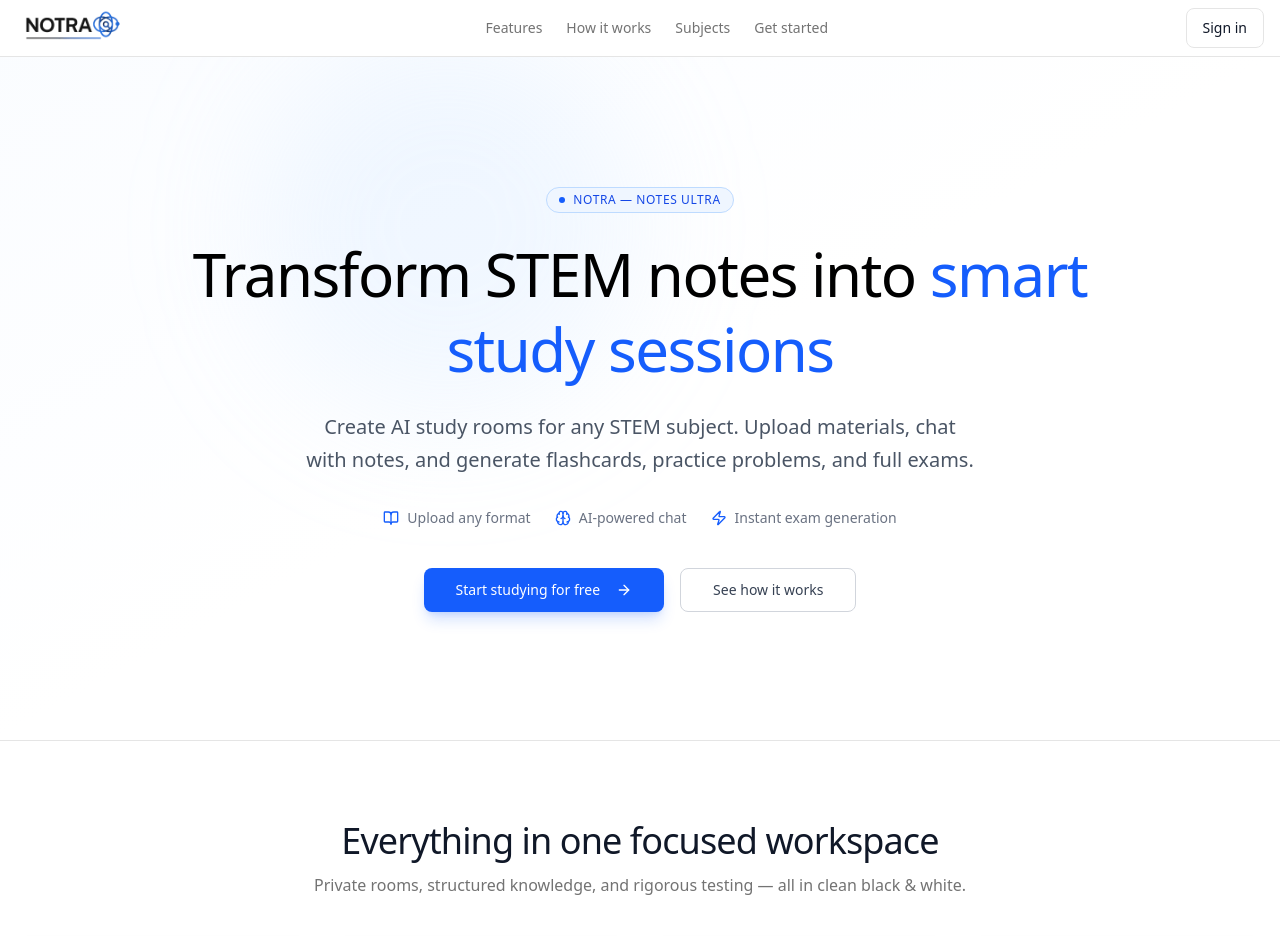
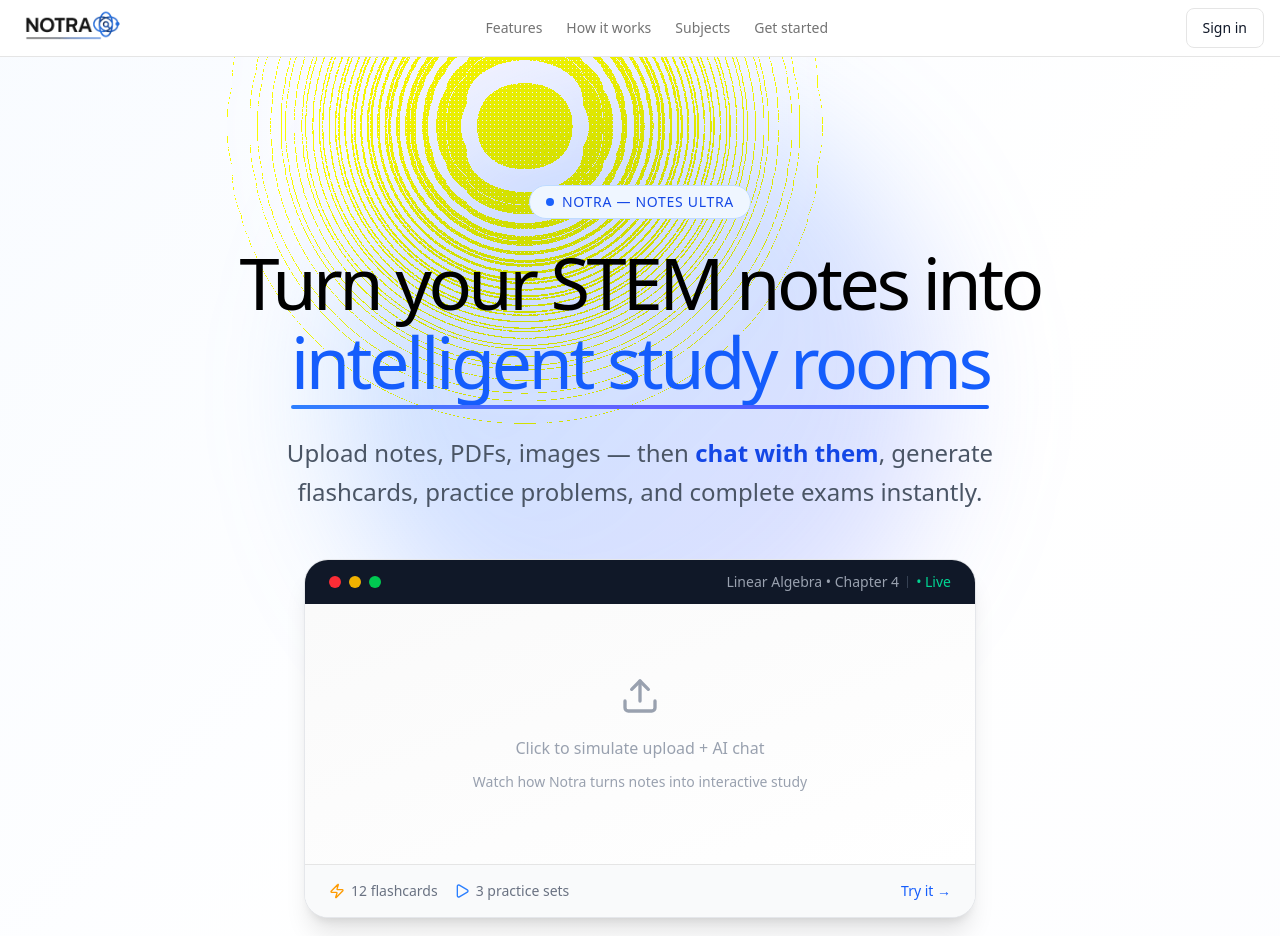
Before and after one commit to parththirwani/Notra, a Next.js app: page / in a window 1280 px wide. Shown: the top 936 px of the page. Built offline with nearby package versions, Linux system fonts and the light colour scheme; no server answers.

Commit message:
Enhance Hero component with mouse tracking and demo features

```diff
--- a/src/components/landing/Hero.tsx
+++ b/src/components/landing/Hero.tsx
@@ -1,8 +1,7 @@
 "use client";
-
 import { Button } from "@/components/ui/button";
 import { useEffect, useRef, useState } from "react";
-import { ArrowRight, BookOpen, Brain, Zap } from "lucide-react";
+import { ArrowRight, BookOpen, Brain, Zap, Upload, Play } from "lucide-react";
 import { SignInModal } from "@/components/auth/signinModal";
 import { useSession } from "next-auth/react";
 import { useRouter } from "next/navigation";
@@ -10,115 +9,231 @@ import { useRouter } from "next/navigation";
 const Hero = () => {
   const ref = useRef<HTMLDivElement>(null);
   const [showSignInModal, setShowSignInModal] = useState(false);
+  const [mousePosition, setMousePosition] = useState({ x: 50, y: 25 });
+  const [isHoveringDemo, setIsHoveringDemo] = useState(false);
   const { status } = useSession();
   const router = useRouter();
 
+  // Enhanced mouse tracking with smoothing
   useEffect(() => {
     const el = ref.current;
     if (!el) return;
 
+    let rafId: number;
+    let targetX = 50;
+    let targetY = 25;
+    let currentX = 50;
+    let currentY = 25;
+
     const onMove = (e: MouseEvent) => {
       const rect = el.getBoundingClientRect();
-      const x = e.clientX - rect.left;
-      const y = e.clientY - rect.top;
-      el.style.setProperty("--cursor-x", `${x}px`);
-      el.style.setProperty("--cursor-y", `${y}px`);
+      targetX = ((e.clientX - rect.left) / rect.width) * 100;
+      targetY = ((e.clientY - rect.top) / rect.height) * 100;
+    };
+
+    const animate = () => {
+      currentX += (targetX - currentX) * 0.08;
+      currentY += (targetY - currentY) * 0.08;
+
+      el.style.setProperty("--cursor-x", `${currentX}%`);
+      el.style.setProperty("--cursor-y", `${currentY}%`);
+
+      rafId = requestAnimationFrame(animate);
     };
 
     el.addEventListener("mousemove", onMove);
-    return () => el.removeEventListener("mousemove", onMove);
+    animate();
+
+    return () => {
+      el.removeEventListener("mousemove", onMove);
+      cancelAnimationFrame(rafId);
+    };
   }, []);
 
   const handleStartStudying = () => {
     if (status === "authenticated") {
-      // User is already logged in, redirect to chat
       router.push("/chat");
     } else {
-      // User not logged in, show sign in modal
       setShowSignInModal(true);
     }
+  };
+
+  // Fake demo interaction
+  const handleDemoClick = () => {
+    setIsHoveringDemo(true);
+    setTimeout(() => setIsHoveringDemo(false), 2500);
   };
 
   return (
     <>
       <section
         ref={ref}
-        className="relative overflow-hidden border-b bg-white"
+        className="relative overflow-hidden border-b bg-white min-h-[90vh] flex items-center"
       >
-        {/* Subtle blue glow background */}
+        {/* Dynamic background glows */}
         <div className="absolute inset-0 pointer-events-none">
-          <div className="absolute inset-0 bg-gradient-to-br from-blue-50/30 via-transparent to-transparent" />
+          <div className="absolute inset-0 bg-gradient-to-br from-blue-50/40 via-transparent to-indigo-50/20" />
+
+          {/* Main cursor-following glow */}
           <div
-            className="absolute top-1/4 left-1/2 transform -translate-x-1/2 w-96 h-96 bg-blue-200/20 rounded-full blur-3xl"
+            className="absolute w-[600px] h-[600px] bg-gradient-to-br from-blue-400/30 to-indigo-500/20 rounded-full blur-3xl -translate-x-1/2 -translate-y-1/2 transition-all duration-300"
             style={{
               left: 'var(--cursor-x, 50%)',
-              top: 'var(--cursor-y, 25%)',
-              transform: 'translate(-50%, -50%)',
-              transition: 'all 0.3s ease-out'
+              top: 'var(--cursor-y, 35%)',
+            }}
+          />
+
+          {/* Secondary accent glow */}
+          <div
+            className="absolute w-96 h-96 bg-violet-300/20 rounded-full blur-3xl -translate-x-1/2 -translate-y-1/2"
+            style={{
+              left: 'var(--cursor-x, 50%)',
+              top: 'var(--cursor-y, 35%)',
+              transform: 'translate(-30%, -70%)',
+              opacity: 0.6,
             }}
           />
         </div>
 
-        <div className="container relative mx-auto px-4 py-24 md:py-28 lg:py-32">
-          <div className="mx-auto max-w-4xl text-center">
+        <div className="container relative mx-auto px-4 py-20 md:py-28 lg:py-32">
+          <div className="mx-auto max-w-5xl text-center">
             {/* Badge */}
-            <div className="inline-flex items-center gap-2 rounded-full border border-blue-200 bg-blue-50 px-3 py-1 text-xs font-medium text-blue-700 tracking-wider uppercase">
-              <div className="h-1.5 w-1.5 rounded-full bg-blue-600" />
+            <div className="inline-flex items-center gap-2 rounded-full border border-blue-200 bg-blue-50 px-4 py-1.5 text-sm font-medium text-blue-700 tracking-wider uppercase mb-6">
+              <div className="h-2 w-2 rounded-full bg-blue-600 animate-pulse" />
               Notra — Notes Ultra
             </div>
 
-            {/* Main heading - one line */}
-            <h1 className="mt-6 font-display text-4xl leading-tight tracking-tight text-black md:text-5xl lg:text-6xl">
-              Transform STEM notes into <span className="relative"><span className="text-blue-600">smart study sessions</span><div className="absolute -bottom-1 left-0 right-0 h-0.5 bg-gradient-to-r from-blue-400 to-blue-600 opacity-60" /></span>
+            {/* Main heading */}
+            <h1 className="font-display text-5xl md:text-6xl lg:text-7xl leading-[1.1] tracking-tighter text-black">
+              Turn your STEM notes into{" "}
+              <span className="relative inline-block text-blue-600">
+                intelligent study rooms
+                <div className="absolute -bottom-2 left-0 right-0 h-1 bg-gradient-to-r from-blue-500 via-indigo-500 to-blue-600 rounded" />
+              </span>
             </h1>
 
-            {/* Subtitle - two lines */}
-            <p className="mt-6 text-lg text-gray-600 md:text-xl max-w-2xl mx-auto leading-relaxed">
-              Create AI study rooms for any STEM subject. Upload materials, chat with notes, and generate flashcards, practice problems, and full exams.
+            {/* Subtitle with typing-like highlight */}
+            <p className="mt-8 text-xl md:text-2xl text-gray-600 max-w-3xl mx-auto leading-relaxed">
+              Upload notes, PDFs, images — then <span className="font-semibold text-blue-700">chat with them</span>, generate flashcards, practice problems, and complete exams instantly.
             </p>
 
+            {/* Interactive Demo Preview */}
+            <div
+              onClick={handleDemoClick}
+              onMouseEnter={() => setIsHoveringDemo(true)}
+              onMouseLeave={() => setIsHoveringDemo(false)}
+              className="mt-12 mx-auto max-w-2xl group relative cursor-pointer"
+            >
+              <div className="bg-white border border-gray-200 rounded-3xl shadow-xl overflow-hidden relative">
+                {/* Demo header */}
+                <div className="bg-gray-900 text-white px-6 py-3 flex items-center justify-between text-sm">
+                  <div className="flex items-center gap-2">
+                    <div className="w-3 h-3 rounded-full bg-red-500" />
+                    <div className="w-3 h-3 rounded-full bg-yellow-500" />
+                    <div className="w-3 h-3 rounded-full bg-green-500" />
+                  </div>
+                  <div className="flex items-center gap-2 text-gray-400">
+                    <span>Linear Algebra • Chapter 4</span>
+                    <div className="w-px h-3 bg-gray-700" />
+                    <span className="text-emerald-400">• Live</span>
+                  </div>
+                </div>
+
+                {/* Demo content area */}
+                <div className="p-8 bg-gradient-to-br from-zinc-50 to-white min-h-[260px] flex flex-col items-center justify-center relative overflow-hidden">
+                  {isHoveringDemo ? (
+                    <div className="text-center space-y-4 animate-in fade-in">
+                      <div className="mx-auto w-16 h-16 rounded-2xl bg-gradient-to-br from-blue-500 to-indigo-600 flex items-center justify-center">
+                        <Brain className="w-8 h-8 text-white" />
+                      </div>
+                      <div>
+                        <p className="font-medium text-lg">AI Study Assistant</p>
+                        <p className="text-sm text-gray-500">“Explain eigenvalues with an example”</p>
+                      </div>
+                      <div className="text-xs bg-white px-4 py-2 rounded-xl border text-left max-w-xs mx-auto">
+                        Eigenvalues represent scaling factors...
+                        <span className="text-blue-600 font-medium">Let me show you a visual.</span>
+                      </div>
+                    </div>
+                  ) : (
+                    <>
+                      <div className="flex flex-col items-center gap-3 text-gray-400">
+                        <Upload className="w-10 h-10 mb-2 transition-transform group-hover:scale-110" />
+                        <p className="font-medium">Click to simulate upload + AI chat</p>
+                        <p className="text-sm">Watch how Notra turns notes into interactive study</p>
+                      </div>
+                    </>
+                  )}
+                </div>
+
+                {/* Demo footer */}
+                <div className="border-t px-6 py-4 flex items-center justify-between text-sm text-gray-500 bg-gray-50">
+                  <div className="flex items-center gap-4">
+                    <div className="flex items-center gap-1.5">
+                      <Zap className="w-4 h-4 text-amber-500" /> 12 flashcards
+                    </div>
+                    <div className="flex items-center gap-1.5">
+                      <Play className="w-4 h-4 text-blue-500" /> 3 practice sets
+                    </div>
+                  </div>
+                  <span className="text-blue-600 font-medium group-hover:underline">Try it →</span>
+                </div>
+              </div>
+
+              {/* Hover glow ring */}
+              <div className="absolute -inset-4 bg-gradient-to-r from-blue-400/20 to-indigo-400/20 rounded-[2.5rem] -z-10 opacity-0 group-hover:opacity-100 transition-opacity blur-xl" />
+            </div>
+
             {/* Feature highlights */}
-            <div className="mt-8 flex flex-wrap items-center justify-center gap-6 text-sm text-gray-500">
-              <div className="flex items-center gap-2">
-                <BookOpen className="h-4 w-4 text-blue-600" />
-                <span>Upload any format</span>
-              </div>
-              <div className="flex items-center gap-2">
-                <Brain className="h-4 w-4 text-blue-600" />
-                <span>AI-powered chat</span>
-              </div>
-              <div className="flex items-center gap-2">
-                <Zap className="h-4 w-4 text-blue-600" />
-                <span>Instant exam generation</span>
-              </div>
+            <div className="mt-16 grid grid-cols-1 sm:grid-cols-3 gap-6 max-w-3xl mx-auto">
+              {[
+                { icon: BookOpen, label: "Any format", desc: "PDFs, images, handwritten" },
+                { icon: Brain, label: "Smart Chat", desc: "Talk to your notes" },
+                { icon: Zap, label: "Instant Exams", desc: "Custom practice & tests" },
+              ].map((feature, i) => (
+                <div
+                  key={i}
+                  className="group p-6 bg-white border border-gray-100 hover:border-blue-200 rounded-2xl transition-all hover:shadow-md hover:-translate-y-1"
+                >
+                  <feature.icon className="w-9 h-9 text-blue-600 mb-4 group-hover:scale-110 transition-transform" />
+                  <div className="font-semibold mb-1">{feature.label}</div>
+                  <p className="text-sm text-gray-500">{feature.desc}</p>
+                </div>
+              ))}
             </div>
 
             {/* CTA buttons */}
-            <div className="mt-10 flex flex-col sm:flex-row items-center justify-center gap-4">
+            <div className="mt-12 flex flex-col sm:flex-row items-center justify-center gap-4">
               <Button
                 size="lg"
                 onClick={handleStartStudying}
                 disabled={status === "loading"}
-                className="group bg-blue-600 text-white hover:bg-blue-700 shadow-lg shadow-blue-600/20 hover:shadow-blue-600/30 transition-all duration-200 px-8"
+                className="group bg-blue-600 hover:bg-blue-700 text-white shadow-xl shadow-blue-500/30 hover:shadow-2xl hover:shadow-blue-600/40 transition-all duration-300 text-lg px-10 py-7 rounded-2xl"
               >
-                {status === "loading" ? "Loading..." : status === "authenticated" ? "Go to Chat" : "Start studying for free"}
-                <ArrowRight className="ml-2 h-4 w-4 group-hover:translate-x-0.5 transition-transform" />
+                {status === "loading"
+                  ? "Loading..."
+                  : status === "authenticated"
+                    ? "Continue to Chat"
+                    : "Start studying for free"}
+                <ArrowRight className="ml-3 h-5 w-5 group-hover:translate-x-1 transition-transform" />
               </Button>
-              <a href="#how-it-works">
+
+              <a href="#how-it-works" className="w-full sm:w-auto">
                 <Button
                   size="lg"
                   variant="outline"
-                  className="border-gray-300 text-gray-700 hover:bg-blue-50 hover:border-blue-300 hover:text-blue-700 transition-all duration-200 px-8"
+                  className="border-2 border-gray-300 hover:bg-gray-50 hover:border-gray-400 text-gray-700 transition-all text-lg px-10 py-7 rounded-2xl"
                 >
                   See how it works
                 </Button>
               </a>
             </div>
+
+            <p className="mt-6 text-xs text-gray-500">No credit card required • Free tier available</p>
           </div>
         </div>
       </section>
 
-      {/* Sign In Modal */}
       <SignInModal open={showSignInModal} onOpenChange={setShowSignInModal} />
     </>
   );
```
